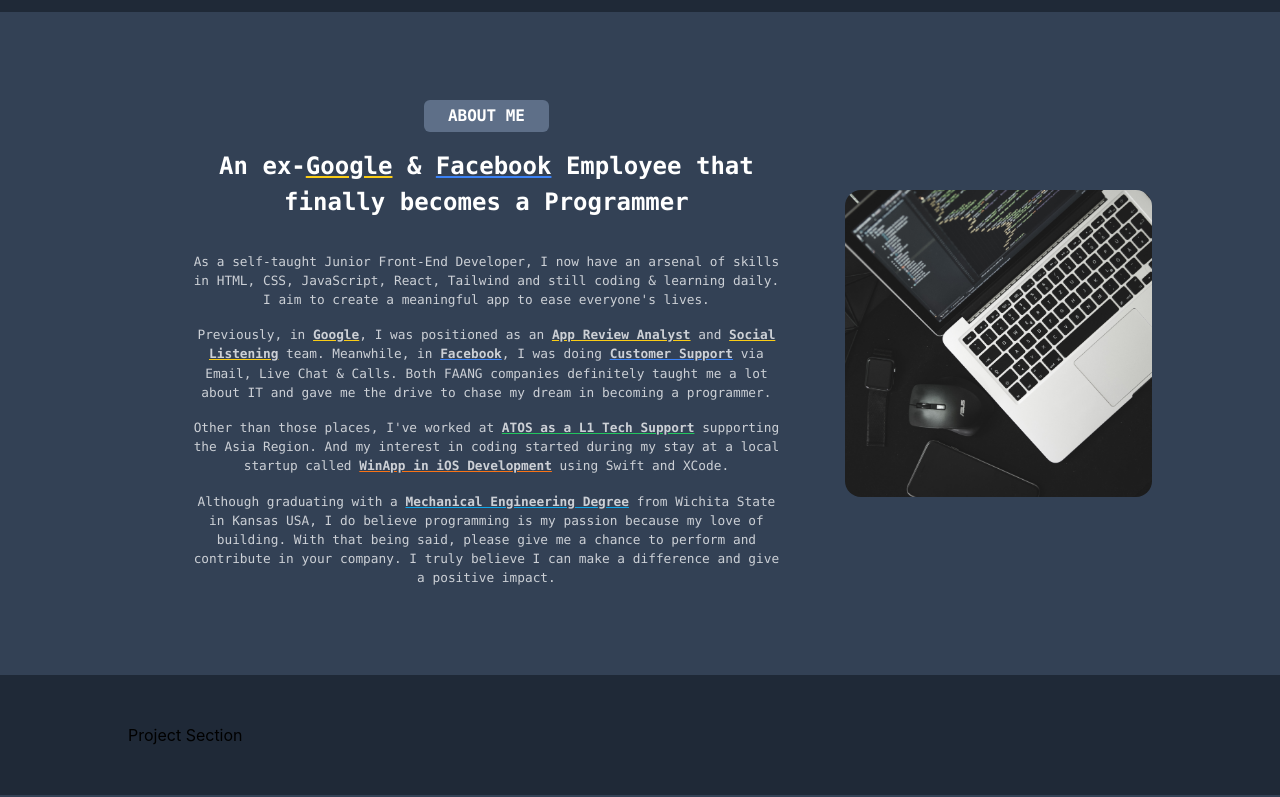
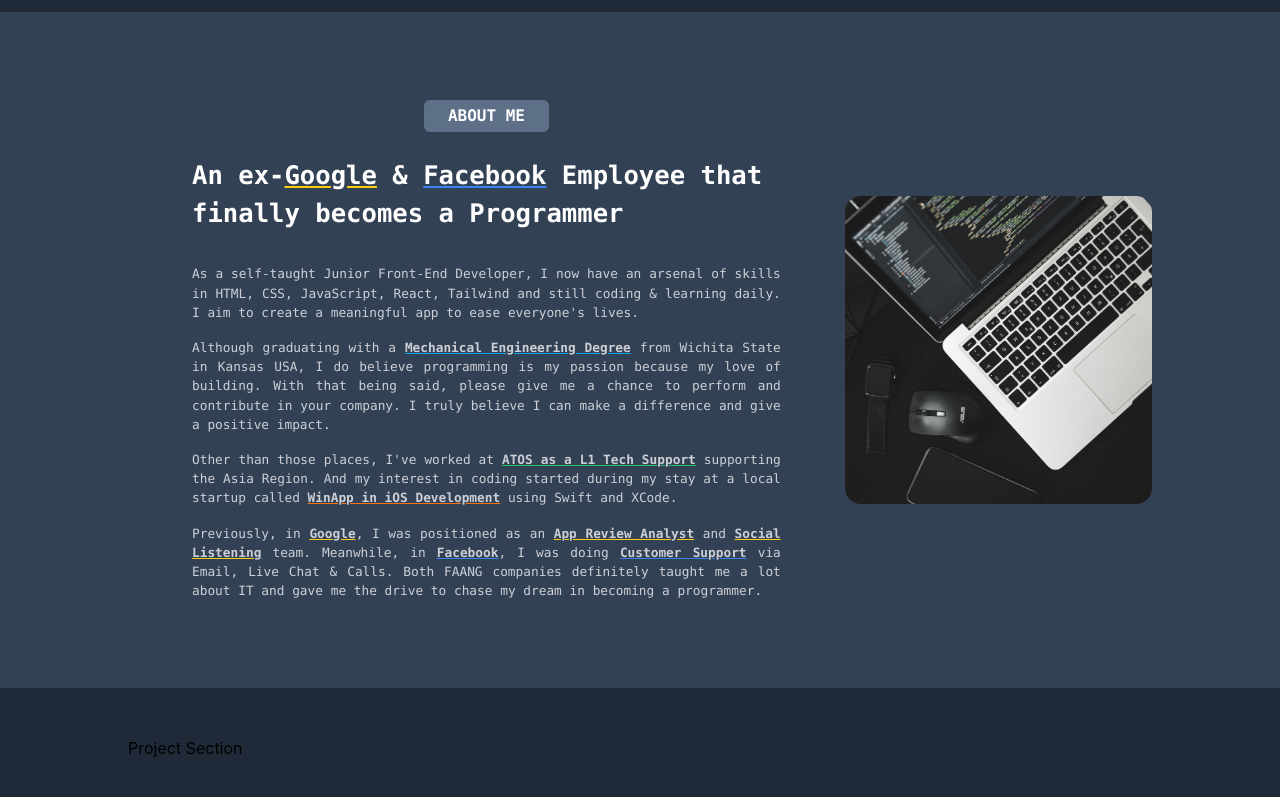
Before and after one commit to solahidris/PP02-Portfolio, a React (Create React App) app: page / in a window 1280 px wide. Shown: the part 612-1409 px from the top of the page. Built offline with nearby package versions, Linux system fonts and the light colour scheme.

Commit message:
text justify on content

```diff
--- a/src/App.js
+++ b/src/App.js
@@ -46,7 +46,7 @@ function App() {
           </div>
 
             {/* Icons */}
-          <div className="flex flex-wrap mx-[5rem] my-10 justify-center gap-4 lg:gap-x-[4rem] text-white">
+          <div className="flex flex-wrap mx-[4rem] my-10 justify-center gap-4 lg:gap-x-[4rem] text-white">
             <SiHtml5 className="w-[4rem] h-[4rem] lg:w-[5rem] lg:h-[5rem] bg-gray-900 p-3.5 lg:p-4 rounded-2xl bg-gradient-to-r hover:from-orange-700 hover:to-orange-500 drop-shadow-md"/>
             <SiCss3 className="w-[4rem] h-[4rem] lg:w-[5rem] lg:h-[5rem] bg-gray-900 p-3.5 lg:p-4 rounded-2xl bg-gradient-to-r hover:from-blue-700 hover:to-blue-500 drop-shadow-md"/>
             <SiJavascript className="w-[4rem] h-[4rem] lg:w-[5rem] lg:h-[5rem] bg-gray-900 p-3.5 lg:p-4 rounded-2xl bg-gradient-to-r hover:from-yellow-500 hover:to-yellow-300 drop-shadow-md"/>
@@ -70,11 +70,11 @@ function App() {
             </div>
               {/* Employment History */}
             <div className="lg:px-[4rem]">
-              <p className="text-center mt-[1rem] font-mono font-bold text-[1.5rem] text-white">An ex-<strong class="underline decoration-yellow-400">Google</strong> & <strong class="underline decoration-blue-500">Facebook</strong> Employee that finally becomes a Programmer</p>
-              <p className="text-center mt-[2rem] font-mono text-[0.8rem] text-gray-100/80 ">As a self-taught Junior Front-End Developer, I now have an arsenal of skills in HTML, CSS, JavaScript, React, Tailwind and still coding & learning daily. I aim to create a meaningful app to ease everyone's lives.</p>
-              <p className="text-center mt-[1rem] font-mono text-[0.8rem] text-gray-100/80">Previously, in <strong class="underline decoration-yellow-400">Google</strong>, I was positioned as an <strong class="underline decoration-yellow-400">App Review Analyst</strong> and <strong class="underline decoration-yellow-400">Social Listening</strong> team. Meanwhile, in <strong class="underline decoration-blue-500">Facebook</strong>, I was doing <strong class="underline decoration-blue-500">Customer Support</strong> via Email, Live Chat & Calls. Both FAANG companies definitely taught me a lot about IT and gave me the drive to chase my dream in becoming a programmer.</p>
-              <p className="text-center mt-[1rem] font-mono text-[0.8rem] text-gray-100/80">Other than those places, I've worked at <strong class="underline decoration-green-500">ATOS as a L1 Tech Support</strong> supporting the Asia Region. And my interest in coding started during my stay at a local startup called <strong class="underline decoration-orange-500">WinApp in iOS Development</strong> using Swift and XCode.</p>
-              <p className="text-center mt-[1rem] font-mono text-[0.8rem] text-gray-100/80">Although graduating with a <strong class="underline decoration-sky-500">Mechanical Engineering Degree</strong> from Wichita State in Kansas USA, I do believe programming is my passion because my love of building. With that being said, please give me a chance to perform and contribute in your company. I truly believe I can make a difference and give a positive impact.</p>
+              <p className="text-left mt-[1.5rem] font-mono font-bold text-[1.6rem] text-white">An ex-<strong class="underline decoration-yellow-400">Google</strong> & <strong class="underline decoration-blue-500">Facebook</strong> Employee that finally becomes a Programmer</p>
+              <p className="text-justify mt-[2rem] font-mono text-[0.8rem] text-gray-100/80 ">As a self-taught Junior Front-End Developer, I now have an arsenal of skills in HTML, CSS, JavaScript, React, Tailwind and still coding & learning daily. I aim to create a meaningful app to ease everyone's lives.</p>
+              <p className="text-justify mt-[1rem] font-mono text-[0.8rem] text-gray-100/80">Although graduating with a <strong class="underline decoration-sky-500">Mechanical Engineering Degree</strong> from Wichita State in Kansas USA, I do believe programming is my passion because my love of building. With that being said, please give me a chance to perform and contribute in your company. I truly believe I can make a difference and give a positive impact.</p>
+              <p className="text-justify mt-[1rem] font-mono text-[0.8rem] text-gray-100/80">Other than those places, I've worked at <strong class="underline decoration-green-500">ATOS as a L1 Tech Support</strong> supporting the Asia Region. And my interest in coding started during my stay at a local startup called <strong class="underline decoration-orange-500">WinApp in iOS Development</strong> using Swift and XCode.</p>
+              <p className="text-justify mt-[1rem] font-mono text-[0.8rem] text-gray-100/80">Previously, in <strong class="underline decoration-yellow-400">Google</strong>, I was positioned as an <strong class="underline decoration-yellow-400">App Review Analyst</strong> and <strong class="underline decoration-yellow-400">Social Listening</strong> team. Meanwhile, in <strong class="underline decoration-blue-500">Facebook</strong>, I was doing <strong class="underline decoration-blue-500">Customer Support</strong> via Email, Live Chat & Calls. Both FAANG companies definitely taught me a lot about IT and gave me the drive to chase my dream in becoming a programmer.</p>
             </div>
           </div>
         </div>
```
